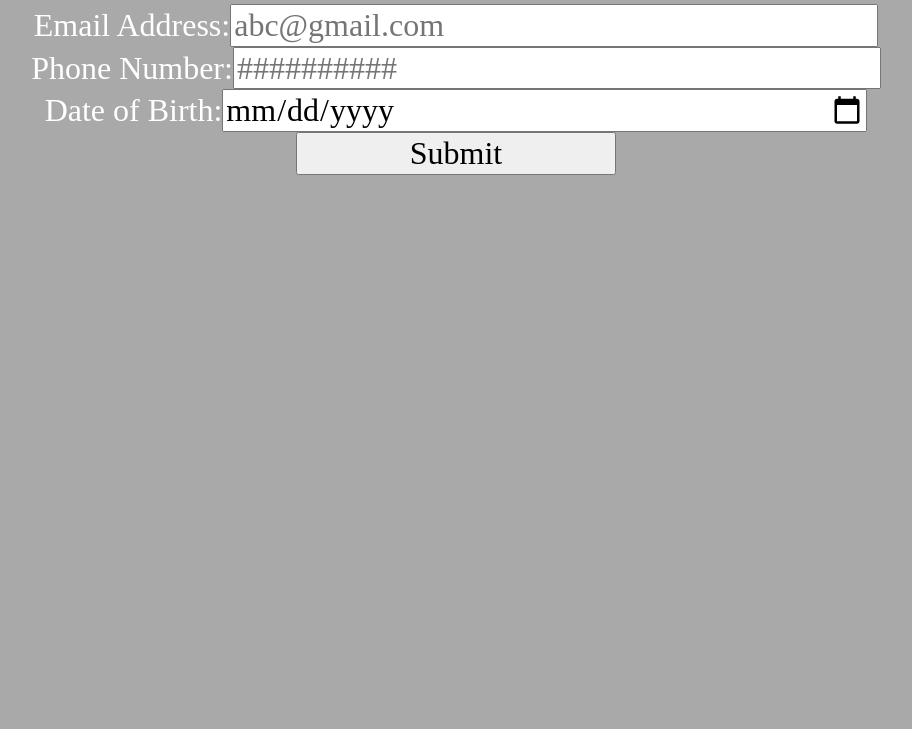
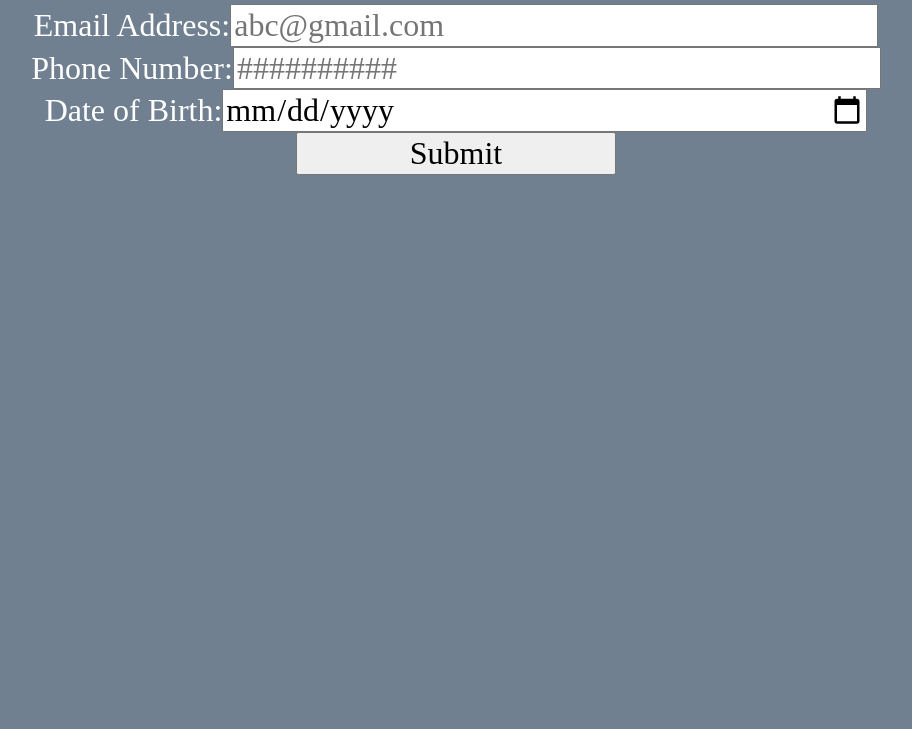
Before and after one commit to aangeles02/Lab_2, a plain HTML site: page index.html in a window 1280 px wide. Shown: the part 71-800 px from the top of the page, without its empty margins (184-1096 px from the left). Drawn offline with Linux system fonts and the light colour scheme.

Commit message:
changed color

```diff
--- a/css/screen.css
+++ b/css/screen.css
@@ -1,5 +1,5 @@
 body {
-  background: #A9A9A9;
+  background: #708090;
   text-align: center;
 }
 h1{
```
